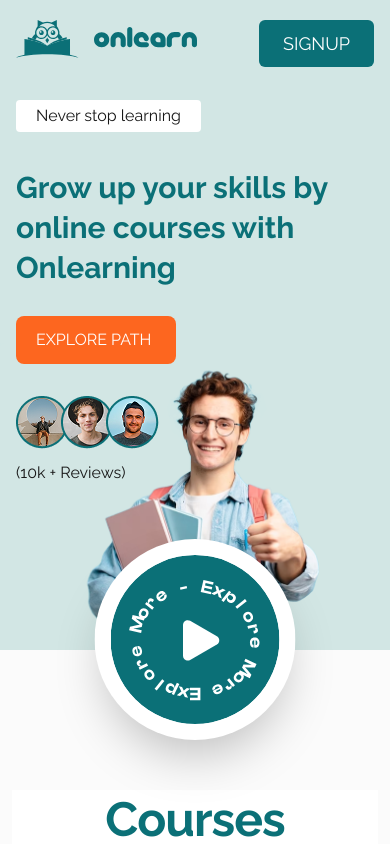
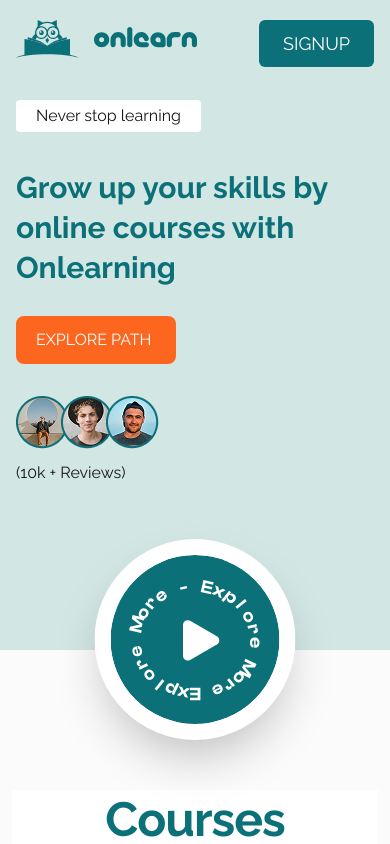
Before and after one commit to raselm606/on-learning-nextjs-tailwind-landing, a Next.js app: page / in a window 390 px wide. Shown: the top 844 px of the page. Built offline with nearby package versions, Linux system fonts and the light colour scheme.

Commit message:
footer css fixed again

```diff
--- a/components/HeroSection.jsx
+++ b/components/HeroSection.jsx
@@ -47,12 +47,12 @@ const HeroSection = () => {
                         <p>Assisted Student</p>
                     </div>
                 </div>
-                <div className="absolute  right-6  md:right-[10%] bottom-0">
-                    <Image src={hero_img} alt="heroimg" />
+                <div className="absolute  right-[1%] hidden md:block  md:right-[10%] bottom-0">
+                    <Image  src={hero_img} alt="heroimg" />
                 </div>
 
                     <Image src={icon2} alt="icon2" className="absolute md:block hidden right-[15%] bottom-[40%]"/>
-                    <Image className="absolute -bottom-[90px]  left-1/2 -translate-x-1/2
+                    <Image className="absolute  -bottom-[90px]  left-1/2 -translate-x-1/2
                     bg-[white] p-4 rounded-full shadow-2xl" src={explore} alt="explore_area" />
 
                 <div></div>
```
